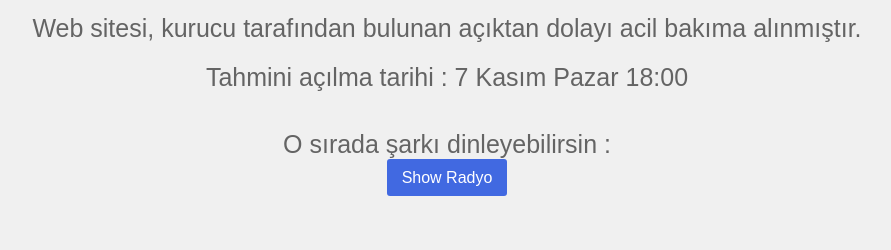
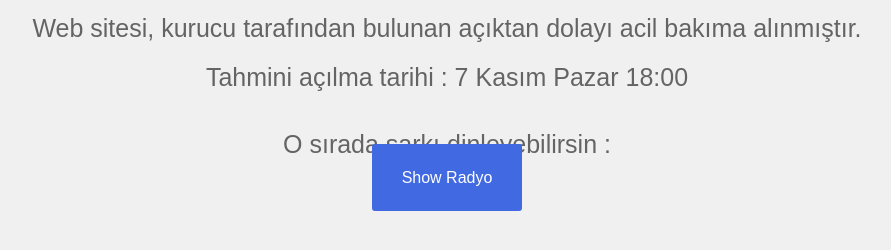
Before and after one commit to PetaRobot/petarobot.github.io, a plain HTML site: page index.html in a window 1280 px wide. Shown: the part 308-558 px from the top of the page, without its empty margins (193-1084 px from the left). Drawn offline with Linux system fonts and the light colour scheme.

Commit message:
Update style.css

```diff
--- a/css/style.css
+++ b/css/style.css
@@ -37,7 +37,8 @@ i {
 
 a {
     background-color: royalblue;
-    padding: 10px 15px;
+    padding: 25px 30px;
+    margin-top:30px;
     border-radius:3px;
     text-decoration:none;
     color: white;
```
